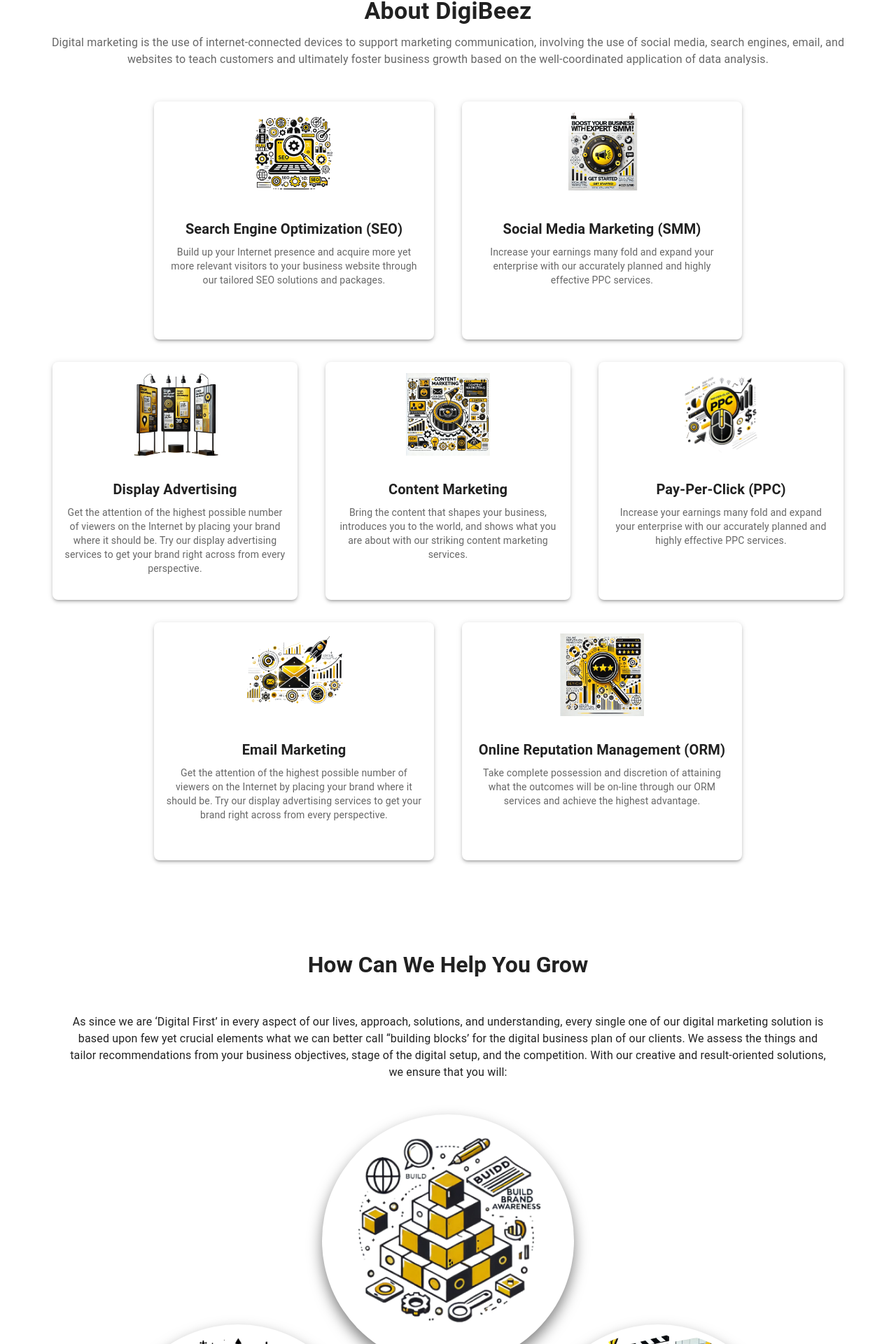
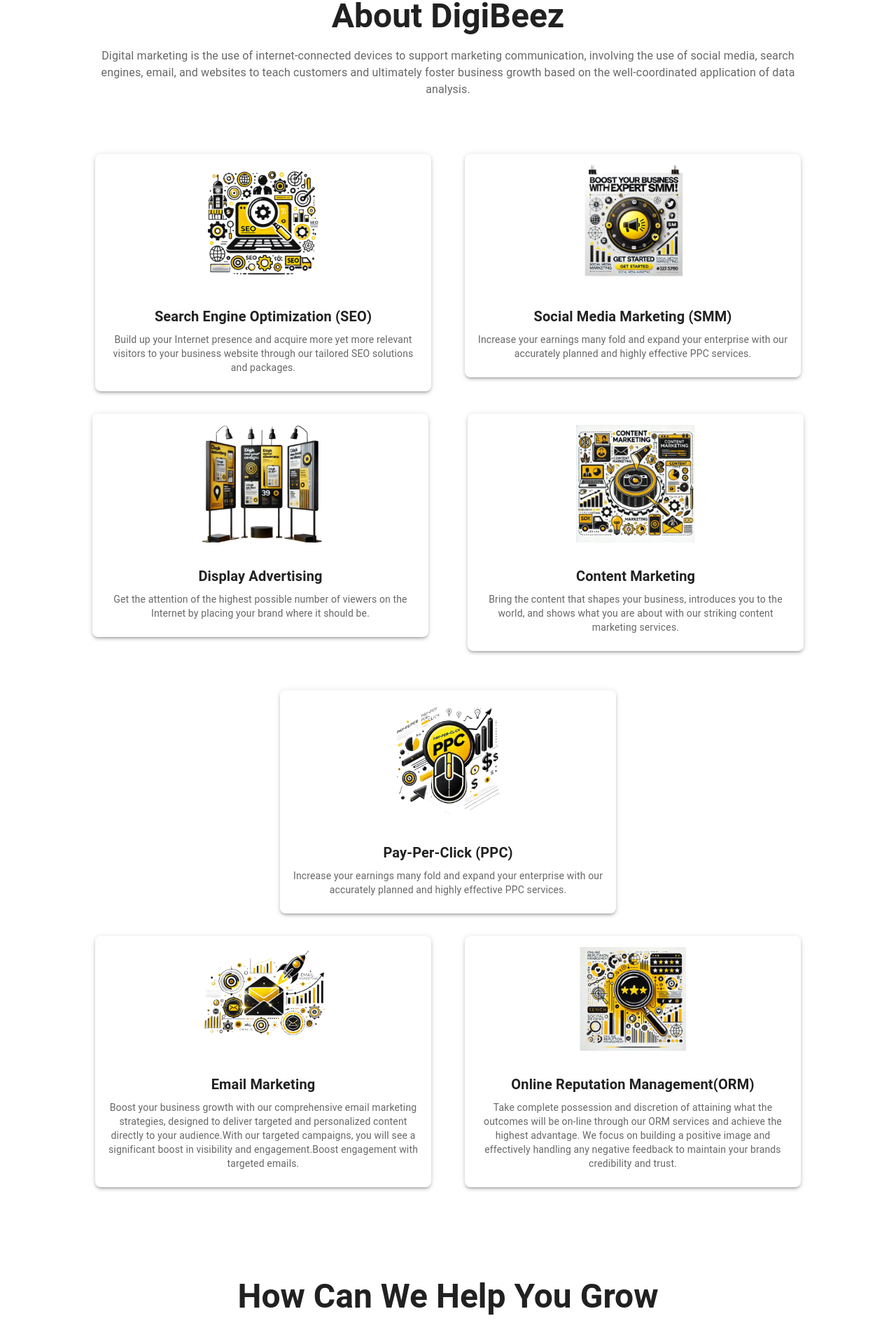
Before and after one commit to Devil-666-sk/Degibeez, a React (Vite) app in the folder digibeez/: page / in a window 1280 px wide. Shown: the part 760-2680 px from the top of the page at 70% size. Built offline with nearby package versions, Linux system fonts and the light colour scheme.

Commit message:
modified pages

```diff
--- a/digibeez/src/Components/About/AboutDigiBeez.jsx
+++ b/digibeez/src/Components/About/AboutDigiBeez.jsx
@@ -35,7 +35,7 @@
     id: 3,
     title: 'Display Advertising',
     description:
-      'Get the attention of the highest possible number of viewers on the Internet by placing your brand where it should be. Try our display advertising services to get your brand right across from every perspective.',
+      'Get the attention of the highest possible number of viewers on the Internet by placing your brand where it should be. ',
     image: DisplayImage,
   },
   {
@@ -56,27 +56,27 @@
     id: 6,
     title: 'Email Marketing',
     description:
-      'Get the attention of the highest possible number of viewers on the Internet by placing your brand where it should be. Try our display advertising services to get your brand right across from every perspective.',
+      'Boost your business growth with our comprehensive email marketing strategies, designed to deliver targeted and personalized content directly to your audience.With our targeted campaigns, you will see a significant boost in visibility and engagement.Boost engagement with targeted emails. ',
     image: EmailImage,
   },
   {
     id: 7,
-    title: 'Online Reputation Management (ORM)',
+    title: 'Online Reputation Management(ORM)',
     description:
-      'Take complete possession and discretion of attaining what the outcomes will be on-line through our ORM services and achieve the highest advantage.',
+      'Take complete possession and discretion of attaining what the outcomes will be on-line through our ORM services and achieve the highest advantage. We focus on building a positive image and effectively handling any negative feedback to maintain your brands credibility and trust.',
     image: ORMImage,
   },
 ];
 
 const AboutDigiBeez = () => {
   return (
-    <Container sx={{ py: 6 }}>
+    <Box textAlign={'center'} sx={{ py: 6, mx:{xs:2, md:1} } }>
       {/* Title Section */}
       <Box textAlign='center' mb={6}>
-        <Typography variant='h4' fontWeight='bold' gutterBottom>
+        <Typography variant='h3' mx={{xs:5, md:0}} fontWeight='bold' gutterBottom >
           About DigiBeez
         </Typography>
-        <Typography variant='body1' color='textSecondary'>
+        <Typography variant='body1' color='textSecondary'  sx={{mx:{xs:1 ,md:15}, textAlign:{xs:'justify', md:'center'}}}>
           Digital marketing is the use of internet-connected devices to support
           marketing communication, involving the use of social media, search
           engines, email, and websites to teach customers and ultimately foster
@@ -92,6 +92,9 @@
         justifyContent='center'
         sx={{
           minHeight: '60vh',
+          width: '100%', // Change this to your desired width
+            // Optional: Set a max width
+        mt:10
         }}
       >
         {/* Top 2 cards */}
@@ -101,17 +104,18 @@
           xs={12}
           sm={6}
           md={6}
-          spacing={5}
+          spacing={6}
           justifyContent='center'
           mb={2}
         >
           {cards.slice(0, 2).map((card) => (
-            <Grid item xs={12} sm={6} md={4} key={card.id}>
+            <Grid item xs={12} sm={6} md={4} lg={4} xl={2} key={card.id}>
               <Card
                 sx={{
-                  height: 340,
+                  maxheight: 340,
+                  height:'auto',
                   width: '100%',
-                  maxWidth: 400,
+                  maxWidth: 480,
                   boxShadow: 3,
                   borderRadius: 2,
                   textAlign: 'center',
@@ -121,7 +125,7 @@
               >
                 <CardMedia
                   component='img'
-                  height='150'
+                  height='200'
                   image={card.image}
                   alt={card.title}
                   sx={{ objectFit: 'contain', p: 2 }}
@@ -146,17 +150,18 @@
           xs={12}
           sm={6}
           md={6}
-          spacing={5}
+          spacing={7}
           justifyContent='center'
           mb={2}
         >
           {cards.slice(2, 5).map((card) => (
-            <Grid item xs={12} sm={6} md={4} key={card.id}>
+            <Grid item xs={12} sm={6} md={4} lg={4} xl={4} key={card.id}>
               <Card
                 sx={{
-                  height: 340,
+                  maxheight: 340,
+                  height:'auto',
                   width: '100%',
-                  maxWidth: 350,
+                  maxWidth: 480,
                   boxShadow: 3,
                   borderRadius: 2,
                   textAlign: 'center',
@@ -166,7 +171,7 @@
               >
                 <CardMedia
                   component='img'
-                  height='150'
+                  height='200'
                   image={card.image}
                   alt={card.title}
                   sx={{ objectFit: 'contain', p: 2 }}
@@ -191,16 +196,17 @@
           xs={12}
           sm={6}
           md={6}
-          spacing={5}
+          spacing={6}
           justifyContent='center'
         >
           {cards.slice(5, 7).map((card) => (
             <Grid item xs={12} sm={6} md={4} key={card.id}>
               <Card
                 sx={{
-                  height: 340,
+                  maxheight: 340,
+                  height:'auto',
                   width: '100%',
-                  maxWidth: 400,
+                  maxWidth: 480,
                   boxShadow: 3,
                   borderRadius: 2,
                   textAlign: 'center',
@@ -210,7 +216,7 @@
               >
                 <CardMedia
                   component='img'
-                  height='150'
+                  height='180'
                   image={card.image}
                   alt={card.title}
                   sx={{ objectFit: 'contain', p: 2 }}
@@ -228,7 +234,7 @@
           ))}
         </Grid>
       </Grid>
-    </Container>
+    </Box>
   );
 };
 
--- a/digibeez/src/Components/DigitalMarketing/DigitalMarketing.jsx
+++ b/digibeez/src/Components/DigitalMarketing/DigitalMarketing.jsx
@@ -18,7 +18,7 @@
 }));
 
 const AnimatedImage = styled('img')({
-    maxWidth: 495,
+    maxWidth: 610,
     width: '100%',
     maxHeight: 600,
     height: 'auto',
@@ -40,12 +40,12 @@
                 Width: '100vw',
                 textAlign: 'center'
             }}>
-                <Box sx={{ width: '100%' , maxWidth:1200, marginBottom:10}}>
+                <Box sx={{ width: '100%' , maxWidth:1600, marginBottom:10}}>
 
-                <Typography gutterBottom variant="h3" component="div" sx={{ fontWeight: 'bold', marginBottom:10}}>
+                <Typography gutterBottom variant="h3" component="div" sx={{ fontWeight: 'bold', marginBottom:7}}>
                 Digital Marketing Process
                 </Typography>
-                    <Grid container spacing={13} justifyContent="center" alignItems="center" sx={{marginX:3}}>
+                    <Grid container spacing={{xs:8,md:20}} justifyContent="center" alignItems="center" sx={{marginX:3}}>
                         <Grid item xs={6}>
                             <Item>
                                 <AnimatedImage
@@ -56,8 +56,8 @@
                             </Item>
                         </Grid>
 
-                        <Grid item xs={6} justifyContent={'center'} >
-                            <Box sx={{ textAlign: 'left', maxWidth: 510, width: 'auto',maxHeight: 550, height: 'auto' }}>
+                        <Grid item xs={6} justifyContent={'center'}  >
+                            <Box sx={{ textAlign: 'left', maxWidth: 610, width: 'auto',maxHeight: 550, height: 'auto' }}>
 
                                 <h3>Planning and Strategy:</h3>
                                 <p>Setting goals, exploring audiences and choosing proper channels which can be social networks, SEO, and ads.</p>
--- a/digibeez/src/Components/Form/Form.jsx
+++ b/digibeez/src/Components/Form/Form.jsx
@@ -128,8 +128,8 @@
   const sushmaInfiniumIcon = createCustomIcon();
 
   return (
-    <Container sx={{ mb: 5 }}>
-      <Typography variant='h3' sx={{ fontWeight: 'bold' }} gutterBottom>
+    <Box sx={{ mb: 5, mx:{xs:3, md:15} }}>
+      <Typography textAlign={'center'} variant='h3' sx={{ fontWeight: 'bold' }} gutterBottom>
         Contact Us
       </Typography>
 
@@ -228,7 +228,7 @@
             <Box
               sx={{
                 width: '100%',
-                height: '450px',
+                height: '500px',
                 borderRadius: '8px',
                 overflow: 'hidden',
               }}
@@ -266,7 +266,7 @@
           </Box>
         </Grid>
       </Grid>
-    </Container>
+    </Box>
   );
 };
 
--- a/digibeez/src/Components/Grow/Grow.jsx
+++ b/digibeez/src/Components/Grow/Grow.jsx
@@ -24,18 +24,21 @@
   const theme = useTheme();
   const isMobile = useMediaQuery(theme.breakpoints.down('sm'));
   const isTablet = useMediaQuery(theme.breakpoints.between('sm', 'md'));
-  const radius = isMobile ? 120 : isTablet ? 200 : 300;
+  const isExtraLarge = useMediaQuery(theme.breakpoints.up('xl'));
+
+  const radius = isMobile ? 100 : isTablet ? 200 : isExtraLarge ? 500 :300
 
   return (
-    <Container maxWidth='lg' sx={{ textAlign: 'center', py: 8, mt: 2 }}>
+    <Box textAlign={'center'}  sx={{ py: 8, mt: 2, pb:15 }}>
       {/* Main Title */}
       <Typography
-        variant='h5'
+        variant='h3'
         gutterBottom
         sx={{
-          fontSize: { xs: '1.4rem', sm: '1.8rem', md: '2rem' },
+          // fontSize: {  sm: '1.8rem', md: '2rem' },
           fontWeight: 'bold',
           mb: 6,
+          mx:2
         }}
       >
         How Can We Help You Grow
@@ -47,7 +50,8 @@
         paragraph
         sx={{
           fontSize: { xs: '0.9rem', sm: '1rem' },
-          mb: 6, marginX:4
+          mb: 10, marginX:{xs:3, md:15},
+          textAlign:{xs:'justify', md:'center'}
         }}
       >
         As since we are ‘Digital First’ in every aspect of our lives, approach,
@@ -67,6 +71,9 @@
           height: `${radius * 2}px`,
           margin: '0 auto',
           mb: 10,
+
+
+
         }}
       >
         {/* Center Heading */}
@@ -78,15 +85,17 @@
             transform: 'translate(-50%, -50%)',
             textAlign: 'center',
             zIndex: 10,
+
           }}
         >
           <Typography
             variant='h5'
             sx={{
-              fontSize: { xs: '1.4rem', sm: '1.8rem', md: '2rem' },
+              fontSize: { xs: '0.9rem', sm: '1.8rem', md: '2rem' },
               fontWeight: 'bold',
               textShadow: '0px 5px 8px rgba(0,0,0,0.3)',
               marginTop: { xs: '40px', sm: '220px', md: '360px' },
+
             }}
           >
             Grow Your <br /> Skills and <br /> Business
@@ -111,8 +120,8 @@
                 padding: '10px',
                 textAlign: 'center',
                 marginTop: { xs: '20px', sm: '100px', md: '180px' },
-                width: { xs: '100px', sm: '220px', md: '360px' },
-                height: { xs: '100px', sm: '220px', md: '360px' },
+                width: { xs: '100px', sm: '220px', md: '350px', xl:'400px' },
+                height: { xs: '100px', sm: '220px', md: '350px', xl:'400px' },
                 boxShadow: '0px 10px 20px rgba(0, 0, 0, 0.5)',
                 transition: 'transform 0.5s ease, box-shadow 0.5s ease',
                 '&:hover': {
@@ -125,7 +134,8 @@
                 src={item.img}
                 alt={item.title}
                 style={{
-                  maxWidth: '100%',
+
+                  width: '80%',
                   borderRadius: '50%',
                 }}
               />
@@ -133,7 +143,7 @@
                 variant='caption'
                 sx={{
                   mt: 1,
-                  marginTop: { xs: '7px', sm: '20px', md: '40px' },
+                  marginTop: { xs: '-7px', sm: '20px', md: '-17px' },
                   display: 'block',
                   fontSize: { xs: '0.6rem', sm: '0.8rem', md: '1.5rem' },
                 }}
@@ -144,7 +154,7 @@
           );
         })}
       </Box>
-    </Container>
+    </Box>
   );
 };
 
--- a/digibeez/src/Components/Navbar/Navbar.jsx
+++ b/digibeez/src/Components/Navbar/Navbar.jsx
@@ -32,7 +32,7 @@
         src={DigiIcon}
         alt='Logo'
         sx={{
-          height: { xs: 70, sm: 80, md: 90 },
+          height: { xs: 70, sm: 80, md: 50 },
           width: 'auto',
           my: 2,
         }}
@@ -64,7 +64,7 @@
           boxShadow: 'none',
         }}
       >
-        <Toolbar sx={{ px: 6 }}>
+        <Toolbar sx={{ mx:{xs:0,xl:10} }}>
           <IconButton
             color='inherit'
             aria-label='open drawer'
@@ -81,8 +81,9 @@
             sx={{
               height: { xs: 70, sm: 80, md: 90 },
               width: 'auto',
-              flexGrow: { xs: 1, md: 0 },
-              textAlign: { xs: 'center', md: 'left' },
+              flexGrow: { xs: 0, md: 0 },
+              textAlign: { xs: 'center', md: 'center' },
+
             }}
           />
           <Box
--- a/digibeez/src/Components/VisionandMission/VisionMission.jsx
+++ b/digibeez/src/Components/VisionandMission/VisionMission.jsx
@@ -1,5 +1,6 @@
 import React from 'react';
-import { Box, Typography, Grid } from '@mui/material/';
+import { Box, Typography } from '@mui/material';
+import Grid from '@mui/material/Grid2';
 import image1 from '../../assets/VisionMissionImages/Vision.png';
 import image2 from '../../assets/VisionMissionImages/Mission.png';
 
@@ -27,17 +28,17 @@
 
   return (
 
-    <Box sx={{ py: 6, px: { xs: 2, md: 8 } }}>
+    <Box >
       {/* Main Heading */}
       <Typography
-        variant='h4'
+        variant='h3'
         component='h1'
         textAlign='center'
         sx={{
           fontWeight: 'bold',
           mb: 4,
           marginTop: { xs: -5, sm: 12, md: 37 },
-          fontSize: { xs: '1.8rem', sm: '2.2rem', md: '2.5rem' },
+          // fontSize: { xs: '1.8rem', sm: '2.2rem', md: '2.5rem' },
         }}
       >
         What We Are Up To
@@ -51,7 +52,8 @@
           fontSize: { xs: '0.9rem', sm: '1rem' },
           mb: 6,
           color: 'text.secondary',
-          marginX: { xs: 5, sm: 7, md: 8, lg: 5, xl: 30 },
+          mx: { xs: 3, md: 15 },
+          textAlign: { xs: 'justify', md: 'center' }
         }}
       >
         At our digital marketing company, our vision is to establish ourselves
@@ -66,16 +68,19 @@
 
       {sections.map((section, index) => (
         <Grid
-          container
-          spacing={6}
-          alignItems='center'
-          justifyContent='center'
+          item
+          xs={12}
+          sm={8}
+
           sx={{
+            display: 'flex',
+            justifyContent: 'space-evenly',
             flexDirection: {
               xs: 'column',
               md: section.reverse ? 'row-reverse' : 'row',
             },
             mb: 10,
+
           }}
           key={index}
         >
@@ -83,11 +88,12 @@
           <Grid
             item
             xs={12}
-            md={4}
+            md={6}
             sx={{
               display: 'flex',
               justifyContent: 'center',
               alignItems: 'center',
+
             }}
           >
             <Box
@@ -96,10 +102,11 @@
               alt={`${section.title} Image`}
               sx={{
                 width: '100%',
-                maxWidth: { xs: '280px', sm: '320px', md: '400px' },
+                maxWidth: { xs: '280px', sm: '320px', md: '900px' },
                 height: 'auto',
                 borderRadius: 2,
                 boxShadow: 3,
+                flex: 1,
               }}
             />
           </Grid>
@@ -108,14 +115,16 @@
           <Grid
             item
             xs={12}
-            md={5}
+            md={8}
             sx={{
               display: 'flex',
               flexDirection: 'column',
               justifyContent: 'center',
               alignItems: { xs: 'center', md: 'flex-start' },
-              textAlign: { xs: 'center', md: 'left' },
-              px: { xs: 2, md: 4 },
+              textAlign: { xs: 'justify', md: 'left' },
+
+              width: {xs:'100%',md:'40%'},
+
             }}
           >
             <Typography
@@ -124,7 +133,10 @@
               sx={{
                 fontWeight: 'bold',
                 mb: 3,
-                fontSize: { xs: '1.5rem', md: '2rem' },
+                fontSize: { xs: '1.4rem', md: '2rem' },
+                mt:2,
+
+
               }}
             >
               {section.title}
@@ -136,6 +148,7 @@
                 sx={{
                   fontSize: { xs: '0.9rem', sm: '1rem' },
                   mb: 2,
+                  mx:{ xs: 5 , md:0}
                 }}
               >
                 {description}
@@ -143,6 +156,8 @@
             ))}
           </Grid>
         </Grid>
+
+
       ))}
     </Box>
   );
--- a/digibeez/src/components/career/career.jsx
+++ b/digibeez/src/components/career/career.jsx
@@ -43,7 +43,7 @@
 
         <Box
             sx={{
-                marginTop: -5,
+                marginTop: {xs:5 ,md:-5},
                 flexGrow: '1',
                 display: 'flex',
                 justifyContent: 'center',
@@ -55,23 +55,24 @@
 
             }}
         >
-            <Box sx={{ width: '100%', maxWidth: 1200 }}>
+            <Box sx={{ width: '100%'}}>
                 <Typography gutterBottom variant="h3" component="div" sx={{ fontWeight: 'bold', marginBottom:4}}>
                     Careers
                 </Typography>
                 <Typography variant="body2" gutterBottom sx={{
-                    marginBottom: 10, marginX:3, fontSize: { xs: '0.9rem', sm: '1rem' }
+                    marginBottom: 8, mx:{xs:3,md:15}, fontSize: { xs: '0.9rem', sm: '1rem' },
+                    textAlign:{xs:'justify', md:'center'}
                 }}>
                     Digital marketing refers to a process of marketing brands to people through web-based platforms to achieve customer interaction. It involves tasks such as an SEO specialist, content producer, a social media officer, and data processor—professionals who combine creative and rational thinking. People in this filed always ensure that they innovate in technologies and trends in order to demonstrate the benefits of their innovation on organizational goals and objectives.
                 </Typography>
-                <Grid container spacing={10} justifyContent={'center'} sx={{marginX:5} }>
+            <Grid container spacing={{xs:8, md:20}} justifyContent={'center'} sx={{marginX:5} }>
                     {cardData.map((card, index) => (
-                        <Grid item xs={12} sm={6} md={6}  key={index}>
+                        <Grid item xs={12} sm={6} md={4}  key={index}>
                             <Card sx={{
 
                                 width: '100%',
-                                maxWidth: 520,
-                                minHeight: 340,
+                                maxWidth: 620,
+                                minHeight: 440,
                                 height: 'auto',
 
                             }}
@@ -80,7 +81,7 @@
                                     <CardMedia
                                         sx={{ objectFit: 'cover' }}
                                         component="img"
-                                        height="190"
+                                        height="300"
                                         image={card.image}
                                         alt={card.title}
                                     />
```
